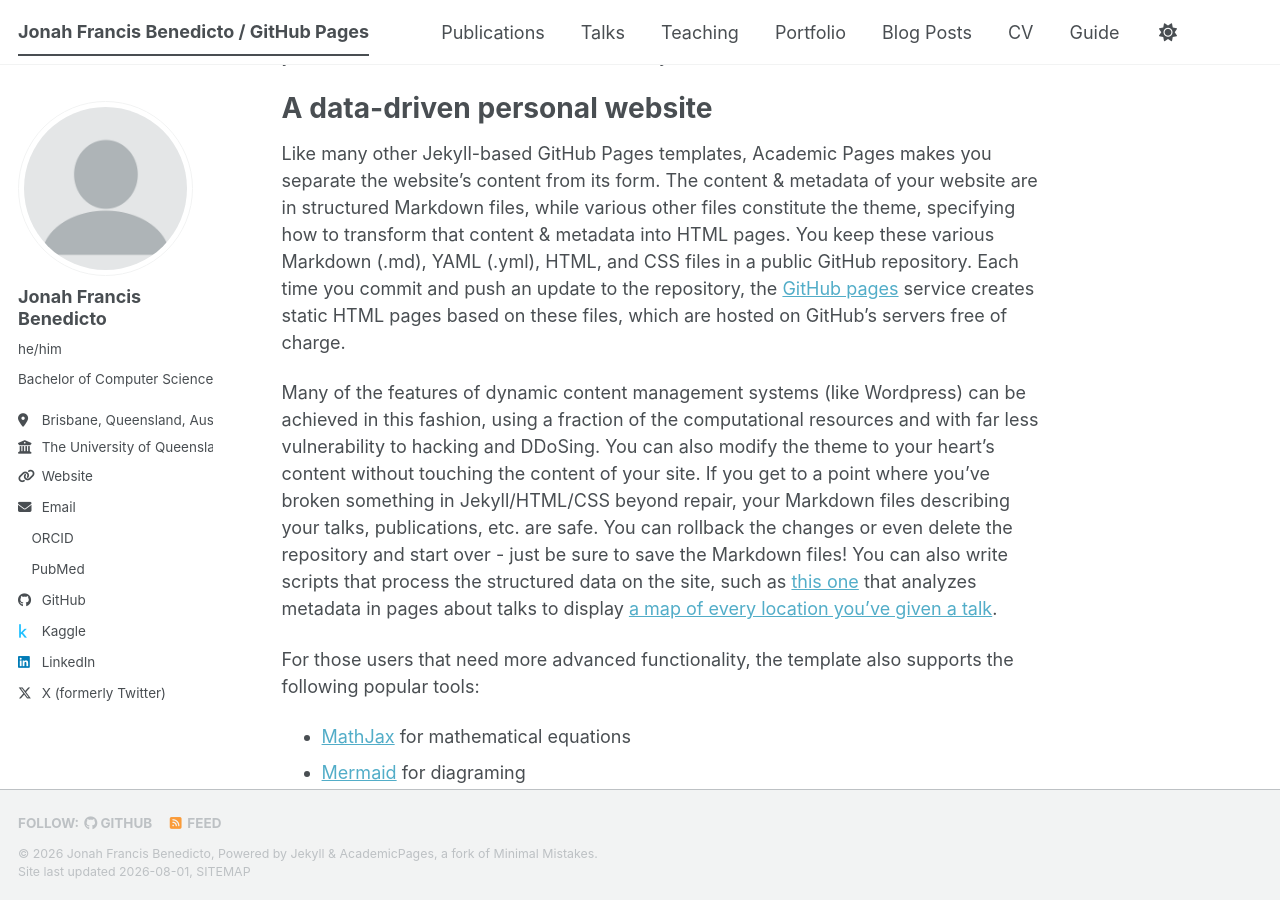
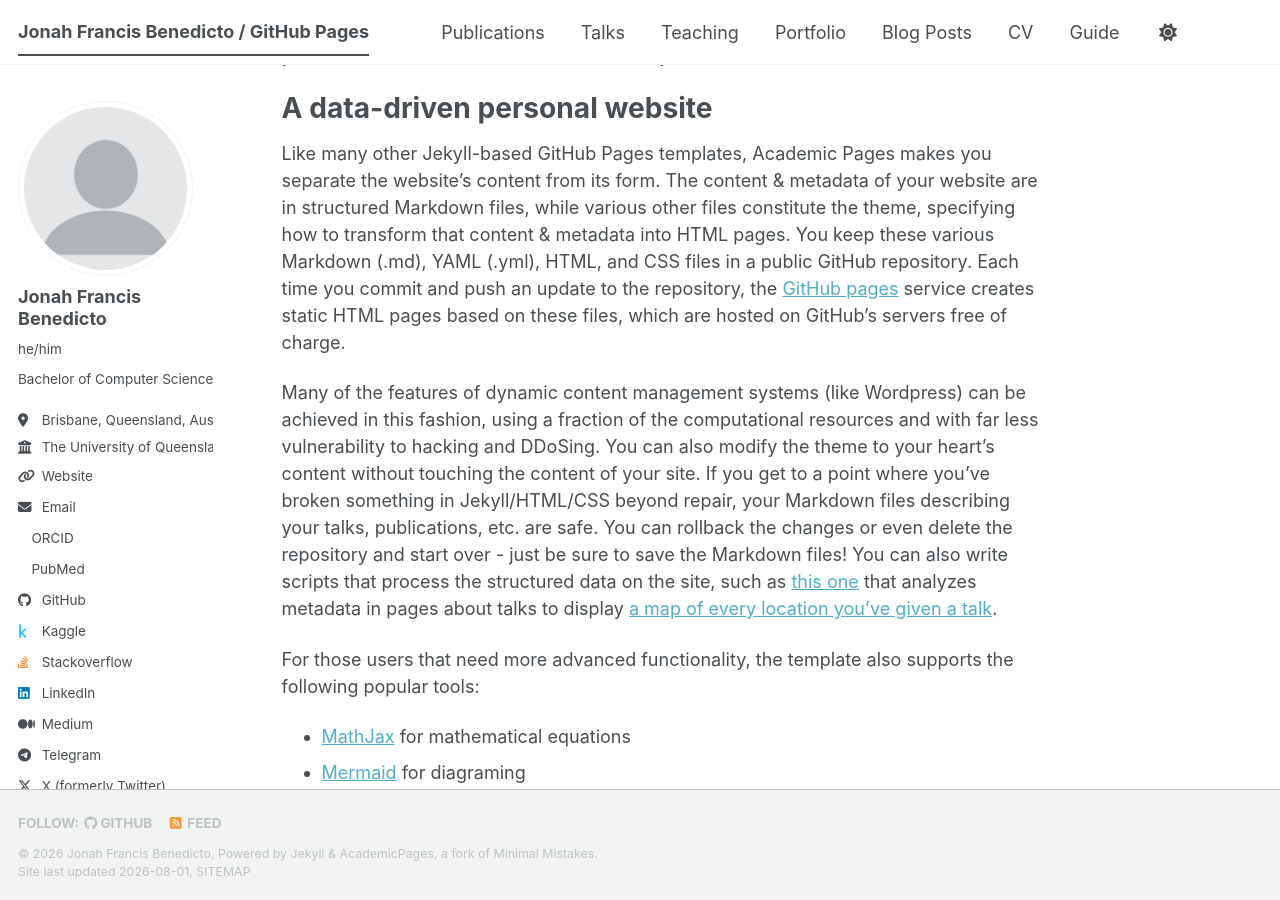
Before and after one commit to jonahfrancisbenedicto/jonahfrancisbenedicto.github.io, a Jekyll site: the page built from _pages/about.md, in a window 1280 px wide and 900 px high, scrolled down 396 px. Built offline with Jekyll 4.4.1, drawn with Linux system fonts in a browser that asks for light colours; a style sheet for code colours, icons or effects is not loaded; some of the changed lines change nothing that is shown.

Commit message:
update _config.yml

```diff
--- a/_config.yml
+++ b/_config.yml
@@ -53,7 +53,7 @@
   dribbble         : # Username
   github           : "jonahfrancisbenedicto"
   kaggle           : "jonfraben"
-  stackoverflow    : # User number or user number and name (i.e., use "1" or "1/jeff-atwood")
+  stackoverflow    : "32992161/jonfraben"
 
   # Social media
   artstation       : # Username
@@ -68,16 +68,16 @@
   lastfm           : # Username
   linkedin         : "jonahfrancisbenedicto"
   mastodon         : # URL
-  medium           : # URL
+  medium           : "https://medium.com/@jonahfrancisbenedicto"
   pinterest        : # Username
   soundcloud       : # Username
   steam            : # Username
-  telegram         : # URL
+  telegram         : "https://t.me/jonahfrancisbenedicto"
   tumblr           : # Username
   twitter          : "jonfraben"
   vine             : # Username
   weibo            : # Username
-  wikipedia        : # Username
+  wikipedia        : "Jonfraben"
   xing             : # Username
   youtube          : # Username
   zhihu            : # Username
```
